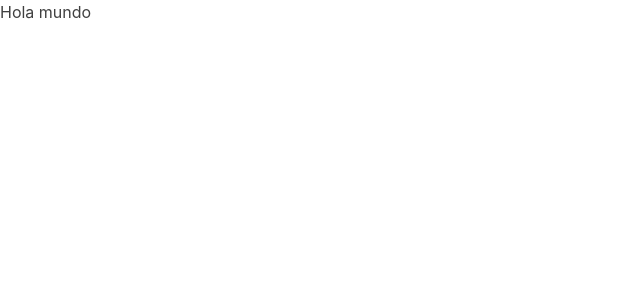
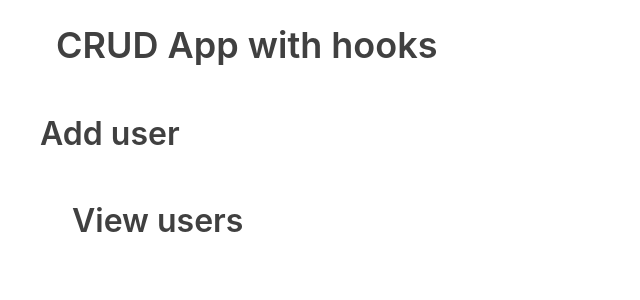
Before and after one commit to F-DV/Crud_De_Cero, a React (Create React App) app: page / in a window 1280 px wide. Shown: the top 300 px of the page, without its empty margins (0-640 px from the left). Built offline with nearby package versions, Linux system fonts and the light colour scheme.

Commit message:
agregamos container con dos columnas

```diff
--- a/src/App.js
+++ b/src/App.js
@@ -3,7 +3,15 @@
 
 function App() {
   return (
-    <div>Hola mundo</div>
+    <div className='container'>
+      <h1>CRUD App with hooks</h1>
+      <div className="flex-row">{/*columna 1 */}
+        <h2>Add user</h2>
+      </div>
+      <div className='flex-large'>{/*columna 2 */}
+        <h2>View users</h2>
+      </div>
+    </div>
   );
 }
 
```
